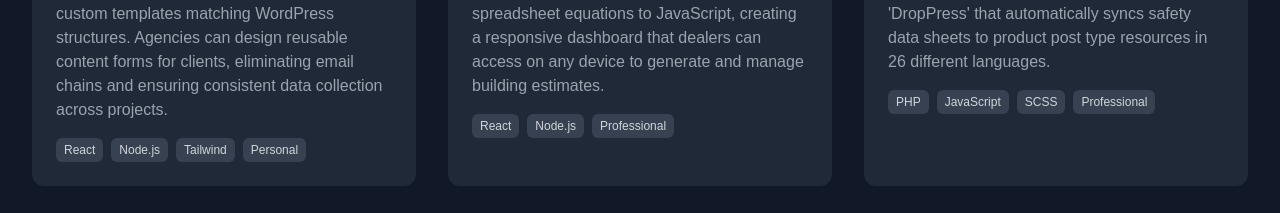
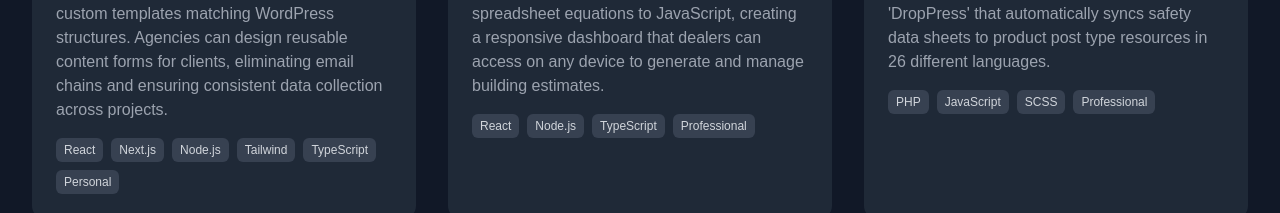
Before and after one commit to ajmcfarlin/portfolio-site, a Next.js app: page / in a window 1280 px wide. Shown: the part 2628-2841 px from the top of the page. Built offline with nearby package versions, Linux system fonts and the light colour scheme.

Commit message:
Update project tags

```diff
--- a/src/components/Projects.tsx
+++ b/src/components/Projects.tsx
@@ -20,14 +20,14 @@ const Projects = () => {
       title: "FieldFlyt",
       description: "FieldFlyt streamlines content collection for agencies through a form builder that creates custom templates matching WordPress structures. Agencies can design reusable content forms for clients, eliminating email chains and ensuring consistent data collection across projects.",
       image: "/fieldflyt.png",
-      tags: ["React", "Node.js", "Tailwind", "Personal"],
+      tags: ["React", "Next.js", "Node.js", "Tailwind", "TypeScript", "Personal"],
       preview: "https://fieldflyt.alecjm.com"
     },
     {
       title: "Accu-Steel",
       description: "Custom estimate calculator for a commercial construction firm. Ported thousands of spreadsheet equations to JavaScript, creating a responsive dashboard that dealers can access on any device to generate and manage building estimates.",
       image: "/accusteel.png",
-      tags: ["React", "Node.js", "Professional"],
+      tags: ["React", "Node.js", "TypeScript", "Professional"],
       preview: "https://accusteel.com/"
     },
     {
```
